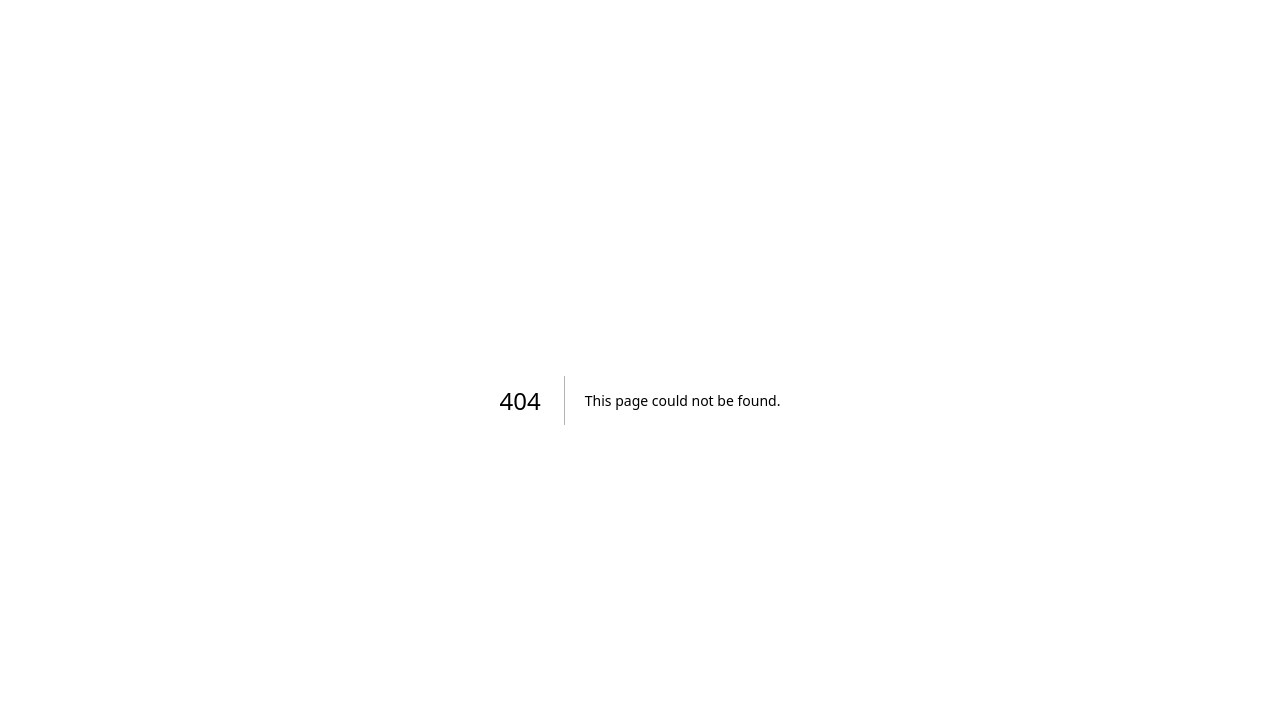
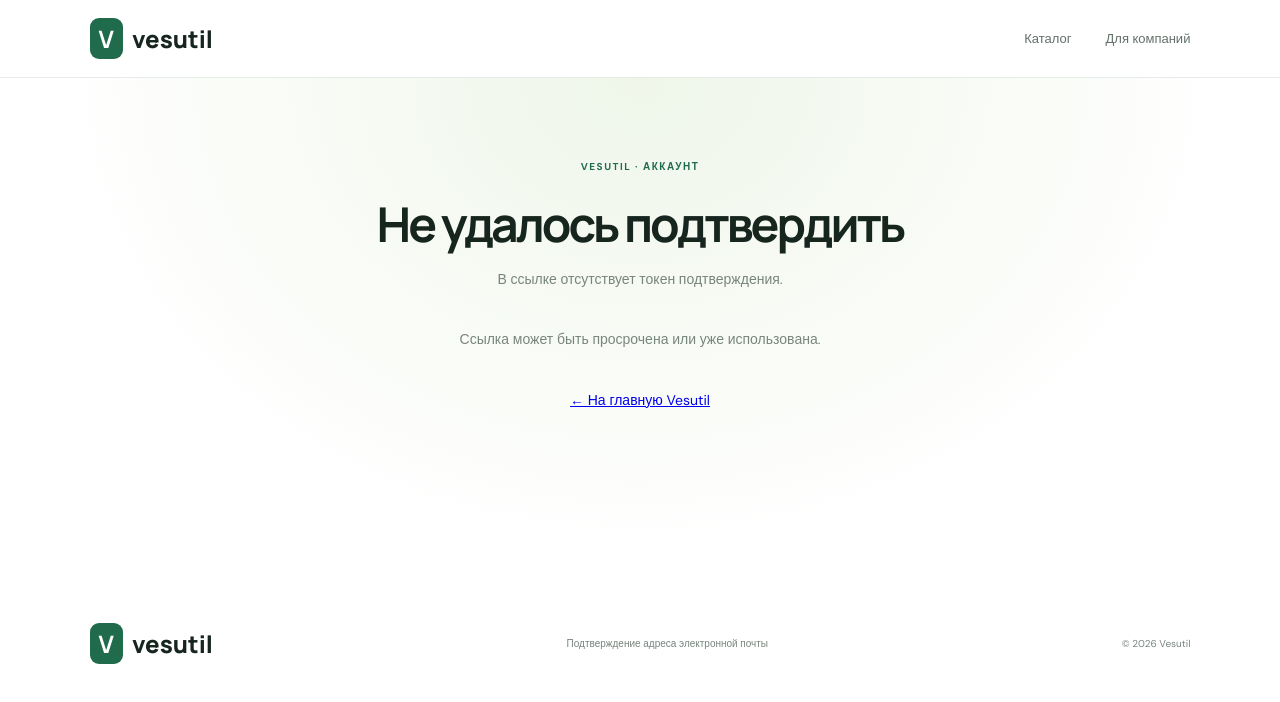
Before and after one commit to luserl308/vesutil-mvp, a Next.js app: page /verify-email in a window 1280 px wide. Before the commit this address had no page. Shown: the top 702 px of the page. Built offline with nearby package versions, Linux system fonts and the light colour scheme.

Commit message:
Add email verification landing page

```diff
--- /dev/null
+++ b/src/app/verify-email/page.tsx
@@ -0,0 +1,57 @@
+"use client";
+
+import { Suspense, useEffect, useState } from "react";
+import Link from "next/link";
+import { useSearchParams } from "next/navigation";
+
+function VerificationContent() {
+  const params = useSearchParams();
+  const token = params.get("token") || "";
+  const [state, setState] = useState<"loading" | "success" | "error">("loading");
+  const [message, setMessage] = useState("Проверяем ссылку подтверждения…");
+
+  useEffect(() => {
+    let cancelled = false;
+    if (!token) {
+      setState("error");
+      setMessage("В ссылке отсутствует токен подтверждения.");
+      return;
+    }
+    fetch("/api/auth/verify-email", {
+      method: "POST",
+      headers: { "Content-Type": "application/json" },
+      body: JSON.stringify({ token }),
+    }).then(async (response) => {
+      const data = await response.json();
+      if (cancelled) return;
+      setState(response.ok ? "success" : "error");
+      setMessage(data.message || data.error || "Не удалось подтвердить адрес.");
+    }).catch(() => {
+      if (cancelled) return;
+      setState("error");
+      setMessage("Не удалось связаться с сервером. Попробуйте открыть ссылку ещё раз.");
+    });
+    return () => { cancelled = true; };
+  }, [token]);
+
+  return <section className="hero" style={{ minHeight: "65vh" }}>
+    <div className="eyebrow">VESUTIL · АККАУНТ</div>
+    <h1 style={{ fontSize: "clamp(32px,5vw,48px)" }}>
+      {state === "success" ? "Почта подтверждена" : state === "error" ? "Не удалось подтвердить" : "Подтверждение почты"}
+    </h1>
+    <p>{message}</p>
+    {state === "success" && <p><Link href="/company">Перейти в кабинет компании</Link></p>}
+    {state === "error" && <p>Ссылка может быть просрочена или уже использована.</p>}
+    <p><Link href="/">← На главную Vesutil</Link></p>
+  </section>;
+}
+
+export default function VerifyEmailPage() {
+  return <main>
+    <header className="top"><Link className="logo" href="/"><b>V</b> vesutil</Link><nav><Link href="/">Каталог</Link><Link href="/company">Для компаний</Link></nav></header>
+    <Suspense fallback={<section className="hero"><p>Загружаем проверку…</p></section>}>
+      <VerificationContent />
+    </Suspense>
+    <footer><Link className="logo" href="/"><b>V</b> vesutil</Link><span>Подтверждение адреса электронной почты</span><span>© 2026 Vesutil</span></footer>
+  </main>;
+}
```
